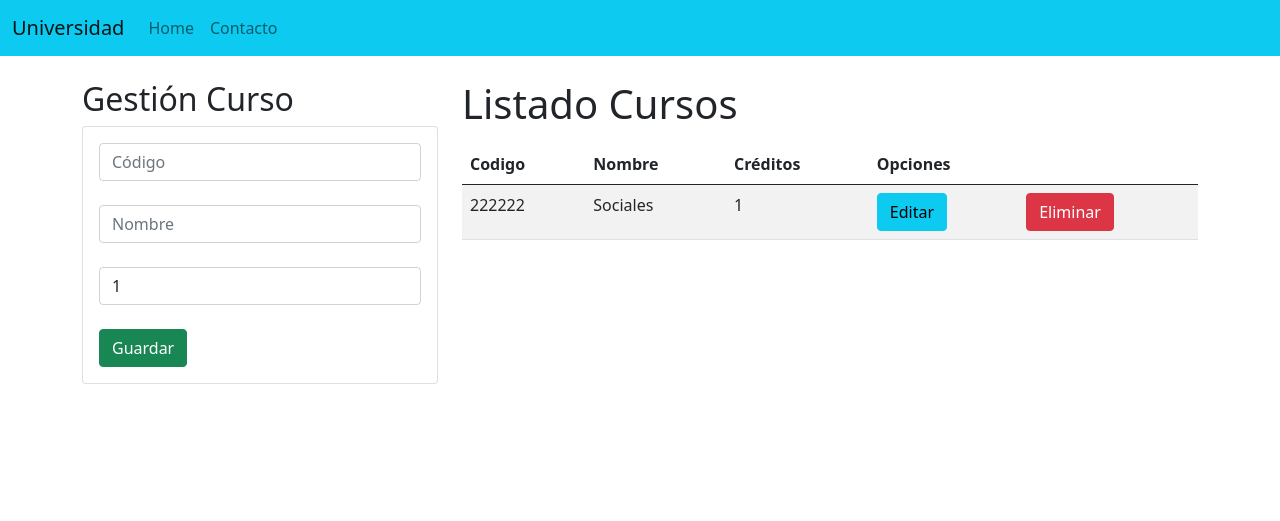
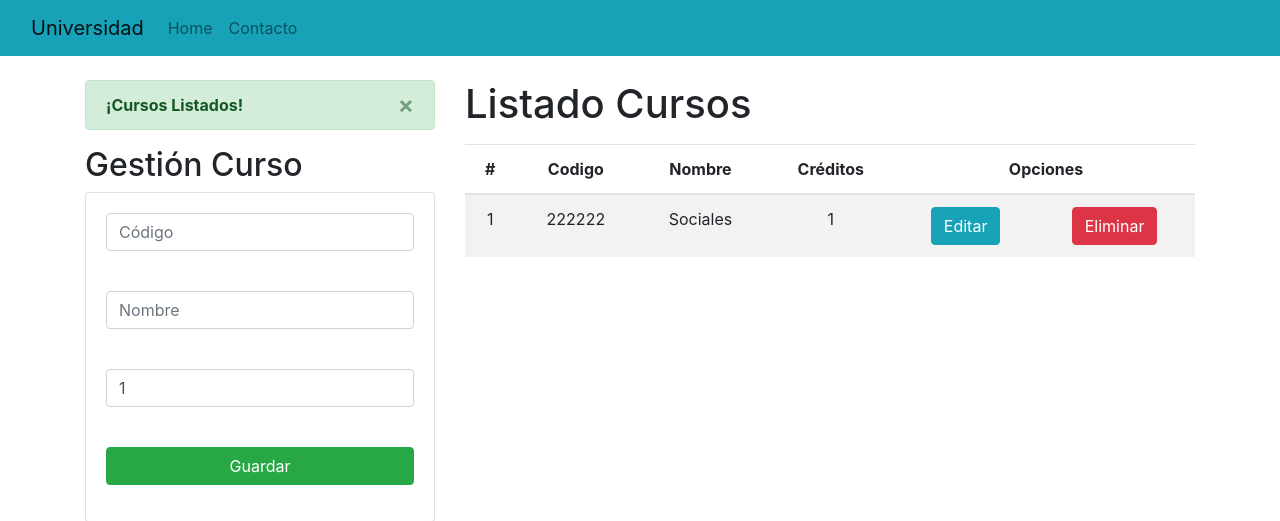
Before and after one commit to Elmer-Diaz/CRUD-DJANGO, a Django app: page / in a window 1280 px wide. Shown: the top 521 px of the page. Run offline with Django 4.2, Linux system fonts and the light colour scheme; data comes from the database, SQL or seed files in the repository; both versions use the stored data as it was after the commit; some libraries are stand-ins or nearby versions.

Commit message:
terminado

```diff
--- /dev/null
+++ b/universidad/Aplicaciones/Academico/static/css/gestionCursos.css
@@ -0,0 +1,4 @@
+th, td {
+    text-align: center;
+    vertical-align: middle;
+}
--- /dev/null
+++ b/universidad/Aplicaciones/Academico/static/js/gestionCursos.js
@@ -0,0 +1,12 @@
+(function () {
+  const btnEliminacion = document.querySelectorAll(".btnEliminacion");
+
+  btnEliminacion.forEach((btn) => {
+    btn.addEventListener("click", (e) => {
+      const confirmacion = confirm("Seguro de eliminar el curso?");
+      if (!confirmacion) {
+        e.preventDefault();
+      }
+    });
+  });
+})();
--- a/universidad/Aplicaciones/Academico/templates/base.html
+++ b/universidad/Aplicaciones/Academico/templates/base.html
@@ -1,16 +1,18 @@
 <!DOCTYPE html>
 <html lang="en">
   <head>
+    {% load static %}
     <meta charset="UTF-8" />
     <meta http-equiv="X-UA-Compatible" content="IE=edge" />
     <meta name="viewport" content="width=device-width, initial-scale=1.0" />
     <title>{%block title%}{% endblock %}</title>
     <link
-      href="https://cdn.jsdelivr.net/npm/bootstrap@5.0.2/dist/css/bootstrap.min.css"
       rel="stylesheet"
-      integrity="sha384-EVSTQN3/azprG1Anm3QDgpJLIm9Nao0Yz1ztcQTwFspd3yD65VohhpuuCOmLASjC"
+      href="https://cdn.jsdelivr.net/npm/bootstrap@4.0.0/dist/css/bootstrap.min.css"
+      integrity="sha384-Gn5384xqQ1aoWXA+058RXPxPg6fy4IWvTNh0E263XmFcJlSAwiGgFAW/dAiS6JXm"
       crossorigin="anonymous"
     />
+    <link rel="stylesheet" href="{% static 'css/gestionCursos.css' %}" />
   </head>
   <body>
     <nav class="navbar navbar-expand-lg navbar-light bg-info">
@@ -42,14 +44,20 @@
     <div class="container py-4">{%block body %} {% endblock %}</div>
 
     <script
-      src="https://cdn.jsdelivr.net/npm/@popperjs/core@2.9.2/dist/umd/popper.min.js"
-      integrity="sha384-IQsoLXl5PILFhosVNubq5LC7Qb9DXgDA9i+tQ8Zj3iwWAwPtgFTxbJ8NT4GN1R8p"
+      src="https://code.jquery.com/jquery-3.2.1.slim.min.js"
+      integrity="sha384-KJ3o2DKtIkvYIK3UENzmM7KCkRr/rE9/Qpg6aAZGJwFDMVNA/GpGFF93hXpG5KkN"
       crossorigin="anonymous"
     ></script>
     <script
-      src="https://cdn.jsdelivr.net/npm/bootstrap@5.0.2/dist/js/bootstrap.min.js"
-      integrity="sha384-cVKIPhGWiC2Al4u+LWgxfKTRIcfu0JTxR+EQDz/bgldoEyl4H0zUF0QKbrJ0EcQF"
+      src="https://cdn.jsdelivr.net/npm/popper.js@1.12.9/dist/umd/popper.min.js"
+      integrity="sha384-ApNbgh9B+Y1QKtv3Rn7W3mgPxhU9K/ScQsAP7hUibX39j7fakFPskvXusvfa0b4Q"
       crossorigin="anonymous"
     ></script>
+    <script
+      src="https://cdn.jsdelivr.net/npm/bootstrap@4.0.0/dist/js/bootstrap.min.js"
+      integrity="sha384-JZR6Spejh4U02d8jOt6vLEHfe/JQGiRRSQQxSfFWpi1MquVdAyjUar5+76PVCmYl"
+      crossorigin="anonymous"
+    ></script>
+    <script src="{% static 'js/gestionCursos.js' %}"></script>
   </body>
 </html>
--- a/universidad/Aplicaciones/Academico/templates/gestionCursos.html
+++ b/universidad/Aplicaciones/Academico/templates/gestionCursos.html
@@ -3,26 +3,63 @@
 
 <div class="row">
   <div class="col-sm-12 col-md-6 col-lg-4 col-xl-4">
+    {% if messages %}
+    {% for message in messages %}
+    <div class="alert alert-success alert-dismissible fade show" role="alert">
+      <strong>{{ message }}</strong>
+      <button type="button" class="close" data-dismiss="alert" aria-label="Close">
+        <span aria-hidden="true">&times;</span>
+      </button>
+    </div>
+    {% endfor %}
+    {% endif %}
     <h2>Gestión Curso</h2>
     <div class="card">
       <div class="card-body">
         <form action="/registrarCurso/" method="POST">
           {% csrf_token %}
           <div class="form-group">
-                    <input type="text" id="txtCodigo" name="txtCodigo" class="form-control" placeholder="Código" minlength="6" maxlength="6" required>
+            <input
+              type="text"
+              id="txtCodigo"
+              name="txtCodigo"
+              class="form-control"
+              placeholder="Código"
+              minlength="6"
+              maxlength="6"
+              required
+            />
           </div>
-                <br>
+          <br />
           <div class="form-group">
-                    <input type="text" id="txtNombre" name="txtNombre" class="form-control" placeholder="Nombre" maxlength="50" required>
+            <input
+              type="text"
+              id="txtNombre"
+              name="txtNombre"
+              class="form-control"
+              placeholder="Nombre"
+              maxlength="50"
+              required
+            />
           </div>
-                <br>
+          <br />
           <div class="form-group">
-                    <input type="text" id="numCreditos" name="numCreditos" class="form-control" minlength="1" maxlength="9" value="1" required>
+            <input
+              type="text"
+              id="numCreditos"
+              name="numCreditos"
+              class="form-control"
+              minlength="1"
+              maxlength="9"
+              value="1"
+              required
+            />
           </div>
-                <br>
+          <br />
           <div class="form-group">
             <button type="submit" class="btn btn-success btn-block">
-                    Guardar</button>
+              Guardar
+            </button>
           </div>
         </form>
       </div>
@@ -35,6 +72,7 @@
       <table class="table table-striped">
         <thead>
           <tr>
+            <th>#</th>
             <th>Codigo</th>
             <th>Nombre</th>
             <th>Créditos</th>
@@ -44,11 +82,22 @@
         <tbody>
           {% for c in cursos %}
           <tr>
+            <td>{{forloop.counter}}</td>
             <td>{{c.codigo}}</td>
             <td>{{c.nombre}}</td>
             <td>{{c.creditos}}</td>
-            <td><a href="edicionCurso/{{c.codigo}}"  class="btn btn-info">Editar</a></td>
-            <td><a href="eliminarCurso/{{c.codigo}}"  class="btn btn-danger">Eliminar</a></td>
+            <td>
+              <a href="edicionCurso/{{c.codigo}}" class="btn btn-info"
+                >Editar</a
+              >
+            </td>
+            <td>
+              <a
+                href="eliminarCurso/{{c.codigo}}"
+                class="btn btn-danger btnEliminacion"
+                >Eliminar</a
+              >
+            </td>
           </tr>
           {% endfor %}
         </tbody>
--- a/universidad/Aplicaciones/Academico/views.py
+++ b/universidad/Aplicaciones/Academico/views.py
@@ -1,10 +1,12 @@
 from django.shortcuts import render, redirect
 from .models import Curso
+from django.contrib import messages
 # Create your views here.
 
 
 def home(request):
     cursosListados = Curso.objects.all()
+    messages.success(request, '¡Cursos Listados!')
     return render(request, "gestionCursos.html", {"cursos": cursosListados})
 
 
@@ -14,6 +16,7 @@ def registrarCurso(request):
     creditos=request.POST['numCreditos']
 
     curso = Curso.objects.create(codigo=codigo, nombre=nombre, creditos=creditos)
+    messages.success(request, '¡Cursos Registrado!')
     return redirect('/')
 
 def edicionCurso(request, codigo):
@@ -29,10 +32,11 @@ def editarCurso(request):
     curso.nombre = nombre
     curso.creditos = creditos
     curso.save()
-
+    messages.success(request, '¡Cursos Actualizado!')
     return redirect('/')
 
 def eliminarCurso(request, codigo):
     curso = Curso.objects.get(codigo=codigo)
     curso.delete()
+    messages.success(request, '¡Cursos Eliminado!')
     return redirect('/')
```
Also changed, not shown: universidad/Universidad.db. Lines whose indentation alone changed are shown as unchanged.
